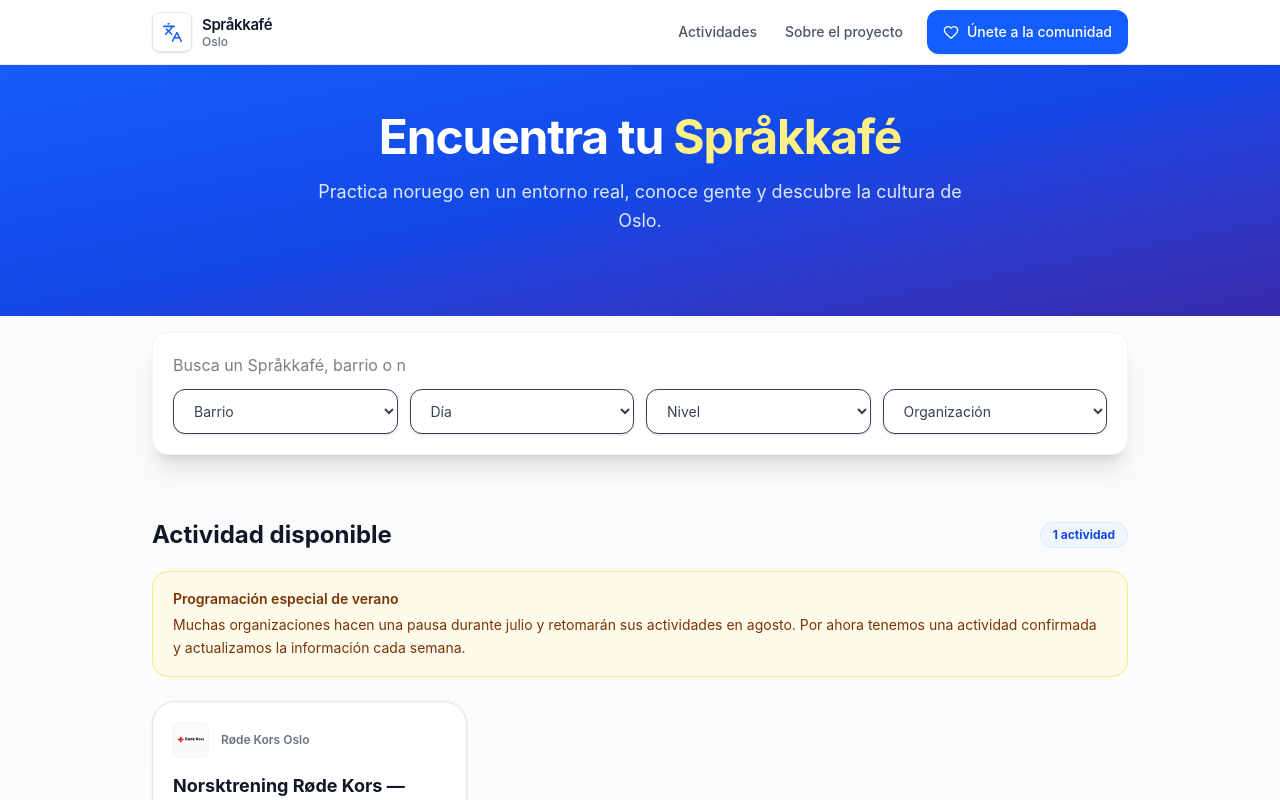
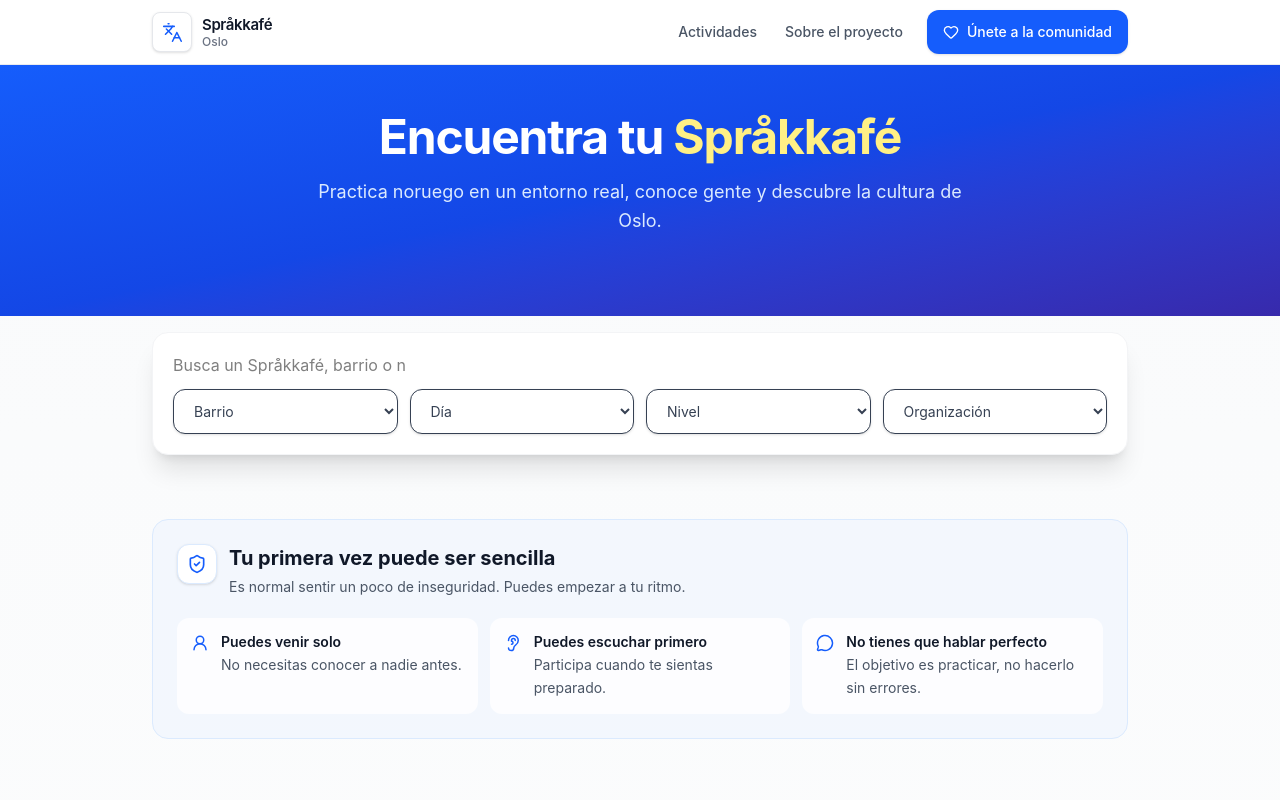
Before and after one commit to DaniBetanD/sprakkafe-oslo, a React (Vite) app: page / in a window 1280 px wide. Shown: the top 800 px of the page. Built offline with nearby package versions, Linux system fonts and the light colour scheme.

Commit message:
feat: add first-visit confidence block

```diff
--- a/PROJECT.md/DESIGN_SYSTEM.md
+++ b/PROJECT.md/DESIGN_SYSTEM.md
@@ -590,6 +590,9 @@ Orden recomendado
 
 Jerarquía adaptativa aprobada:
 
+- Antes del listado se muestra un único bloque compacto de confianza para la primera visita.
+- Este bloque responde únicamente a tres inseguridades universales: venir solo, escuchar primero y no hablar perfecto.
+- No incluye requisitos concretos de una actividad, botones ni llamadas a la acción que compitan con el listado.
 - Las categorías solo se muestran cuando existe contenido real para alguna categoría específica.
 - Nunca se muestran categorías vacías o controles deshabilitados únicamente para completar una cuadrícula.
 - Las actividades recomendadas solo aparecen cuando hay al menos cuatro actividades y aportan descubrimiento real.
--- /dev/null
+++ b/src/components/FirstVisitConfidence.jsx
@@ -0,0 +1,54 @@
+import { Ear, MessageCircle, ShieldCheck, UserRound } from "lucide-react";
+
+const reassurances = [
+  {
+    icon: UserRound,
+    title: "Puedes venir solo",
+    description: "No necesitas conocer a nadie antes.",
+  },
+  {
+    icon: Ear,
+    title: "Puedes escuchar primero",
+    description: "Participa cuando te sientas preparado.",
+  },
+  {
+    icon: MessageCircle,
+    title: "No tienes que hablar perfecto",
+    description: "El objetivo es practicar, no hacerlo sin errores.",
+  },
+];
+
+export default function FirstVisitConfidence() {
+  return (
+    <div className="rounded-2xl border border-blue-100 bg-blue-50/60 p-5 md:p-6">
+      <div className="flex items-start gap-3">
+        <div className="flex h-10 w-10 shrink-0 items-center justify-center rounded-xl border border-blue-100 bg-white text-blue-600 shadow-sm" aria-hidden="true">
+          <ShieldCheck size={20} />
+        </div>
+        <div>
+          <h2 id="first-visit-title" className="text-lg font-bold text-gray-900 md:text-xl">
+            Tu primera vez puede ser sencilla
+          </h2>
+          <p className="mt-1 text-sm leading-relaxed text-gray-600">
+            Es normal sentir un poco de inseguridad. Puedes empezar a tu ritmo.
+          </p>
+        </div>
+      </div>
+
+      <div className="mt-5 grid gap-3 md:grid-cols-3">
+        {reassurances.map((item) => {
+          const Icon = item.icon;
+          return (
+            <div key={item.title} className="flex items-start gap-3 rounded-xl bg-white/80 p-3.5">
+              <Icon size={18} className="mt-0.5 shrink-0 text-blue-600" aria-hidden="true" />
+              <div>
+                <h3 className="text-sm font-semibold text-gray-900">{item.title}</h3>
+                <p className="mt-0.5 text-sm leading-relaxed text-gray-600">{item.description}</p>
+              </div>
+            </div>
+          );
+        })}
+      </div>
+    </div>
+  );
+}
--- a/src/pages/Home.jsx
+++ b/src/pages/Home.jsx
@@ -13,6 +13,7 @@ import Filters from "../components/Filters";
 import Header from "../components/Header";
 import Footer from "../components/Footer";
 import MobileDetailPanel from "../components/MobileDetailPanel";
+import FirstVisitConfidence from "../components/FirstVisitConfidence";
 import { DAYS, LEVELS } from "../utils/translations";
 import { scrollToId } from "../utils/scrollTo";
 
@@ -371,6 +372,11 @@ export default function Home() {
           </div>
         </section>
 
+        {/* Confianza para la primera visita */}
+        <section className="max-w-5xl mx-auto px-4 md:px-6 w-full" aria-labelledby="first-visit-title">
+          <FirstVisitConfidence />
+        </section>
+
         {/* Categorías */}
         {showCategories && (
           <section className="max-w-5xl mx-auto px-4 md:px-6 w-full">
```
